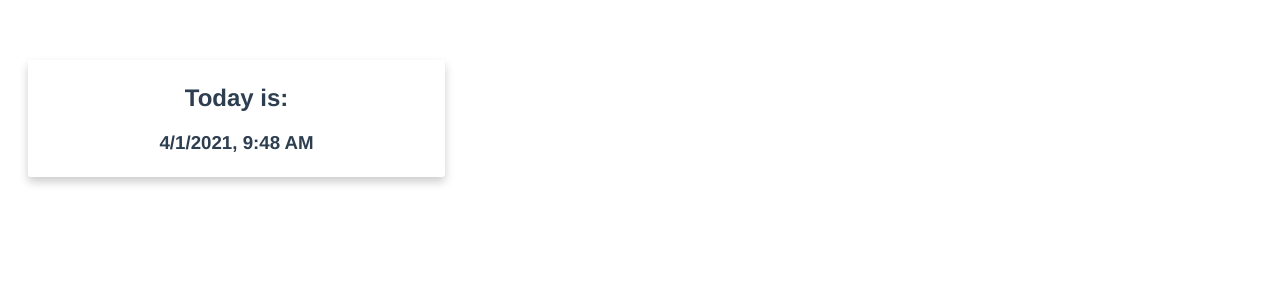
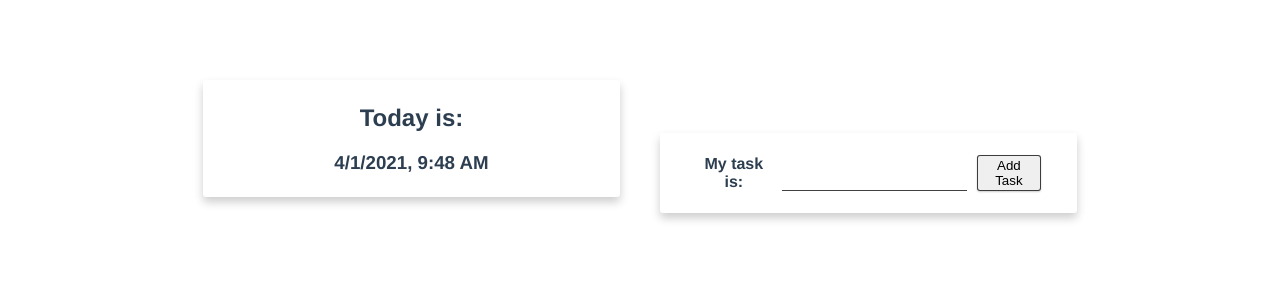
Before and after one commit to Chantelsky/vue-task-app, a Vue app: page / in a window 1280 px wide. Shown: the top 300 px of the page. Built offline with nearby package versions, Linux system fonts and the light colour scheme.

Commit message:
adding task input

```diff
--- a/src/App.vue
+++ b/src/App.vue
@@ -1,16 +1,19 @@
 <template>
   <div id="app">
-    <current-time />
+    <current-time class="col-4" />
+    <task-input class="col-6" />
   </div>
 </template>
 
 <script>
 import CurrentTime from "./components/CurrentTime.vue";
+import TaskInput from "./components/TaskInput";
 
 export default {
   name: "app",
   components: {
     CurrentTime,
+    TaskInput,
   },
 };
 </script>
--- /dev/null
+++ b/src/components/TaskInput.vue
@@ -0,0 +1,42 @@
+<template>
+  <div class="cardBox">
+    <div class="container tasker">
+      <strong>My task is:</strong>
+      <input type="text" v-model="task" class="taskInput" />
+      <button v-on:click="addTask">Add Task</button>
+    </div>
+  </div>
+</template>
+
+<script>
+export default {
+  name: "TaskInput",
+  data: () => ({
+    task: "",
+  }),
+  methods: {
+    addTask() {
+      this.$emit("add-task", this.task);
+      this.data.task = "";
+    },
+  },
+};
+</script>
+
+<style scoped>
+.tasker {
+  margin: 18px;
+  display: flex;
+}
+.tasker .taskInput {
+  font-size: 14px;
+  margin: 0 10px;
+  border: 0;
+  border-bottom: 1px solid rgba(0, 0, 0, 0.75);
+}
+.tasker button {
+  border: 1px solid rgba(0, 0, 0, 0.75);
+  border-radius: 3px;
+  box-shadow: 0 1px 2px 0 rgba(0, 0, 0, 0.2);
+}
+</style>
```
Also changed, not shown: src/components/HelloWorld.vue (deleted, +0 -58 lines).
